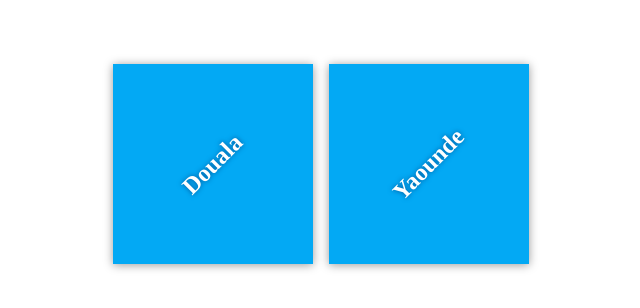
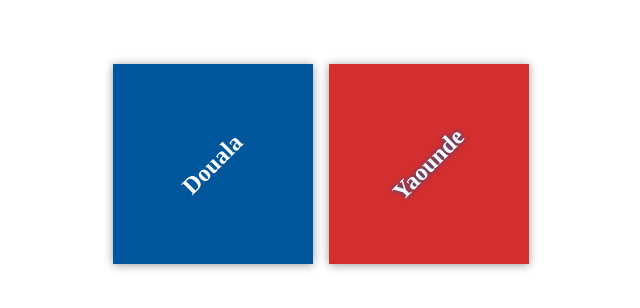
Before and after one commit to vdjeudjam/my-travel-plans, a plain HTML site: page index.html in a window 1280 px wide. Shown: the part 236-544 px from the top of the page, without its empty margins (319-959 px from the left). Drawn offline with Linux system fonts and the light colour scheme; files that its build step writes are made by us from their sources.

Commit message:
Style destinations

```diff
--- a/app.css
+++ b/css/app.css
@@ -46,10 +46,10 @@ h2 {
     text-shadow: 0 0 5px #01579b;
 }
 
-#florida {
-    background-color: #03a9f4;
+#douala {
+    background-color: #01579b;
 }
 
-#paris {
+#yaounde {
     background-color: #d32f2f;
 }
```
